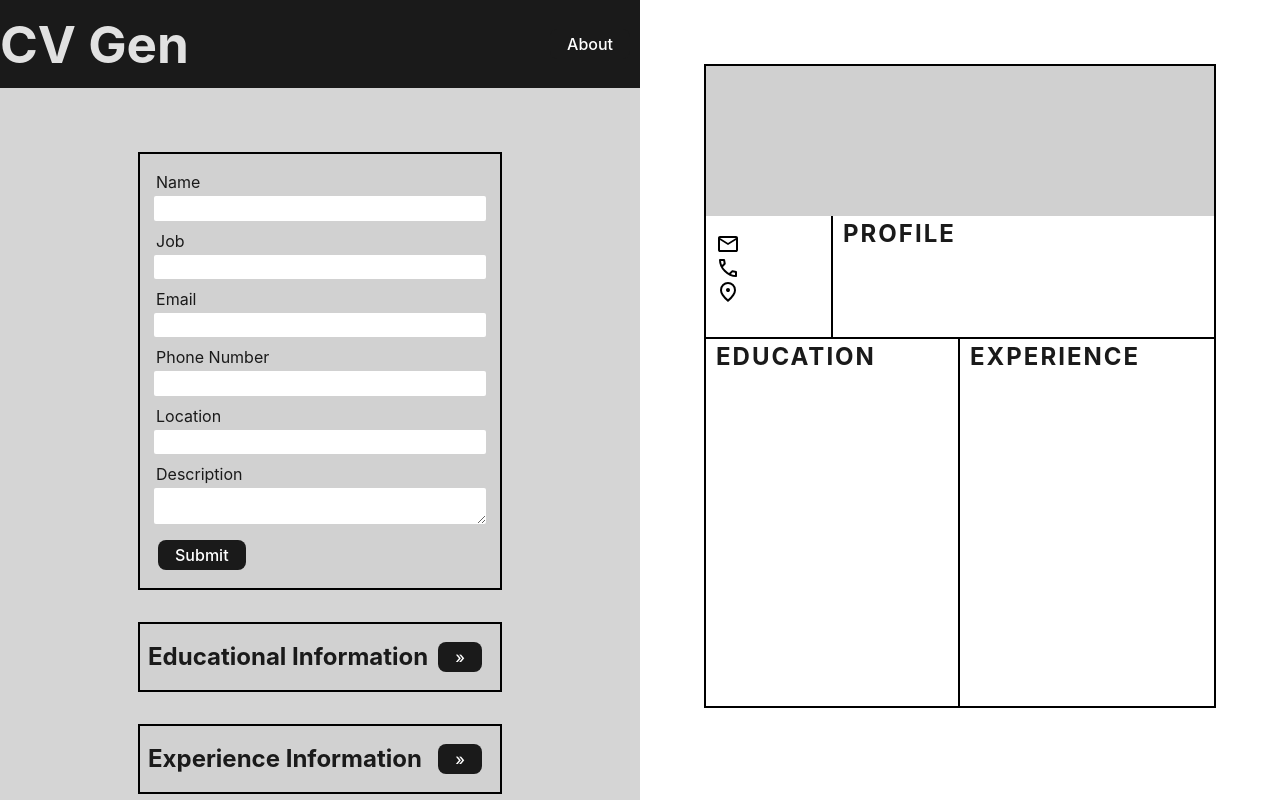
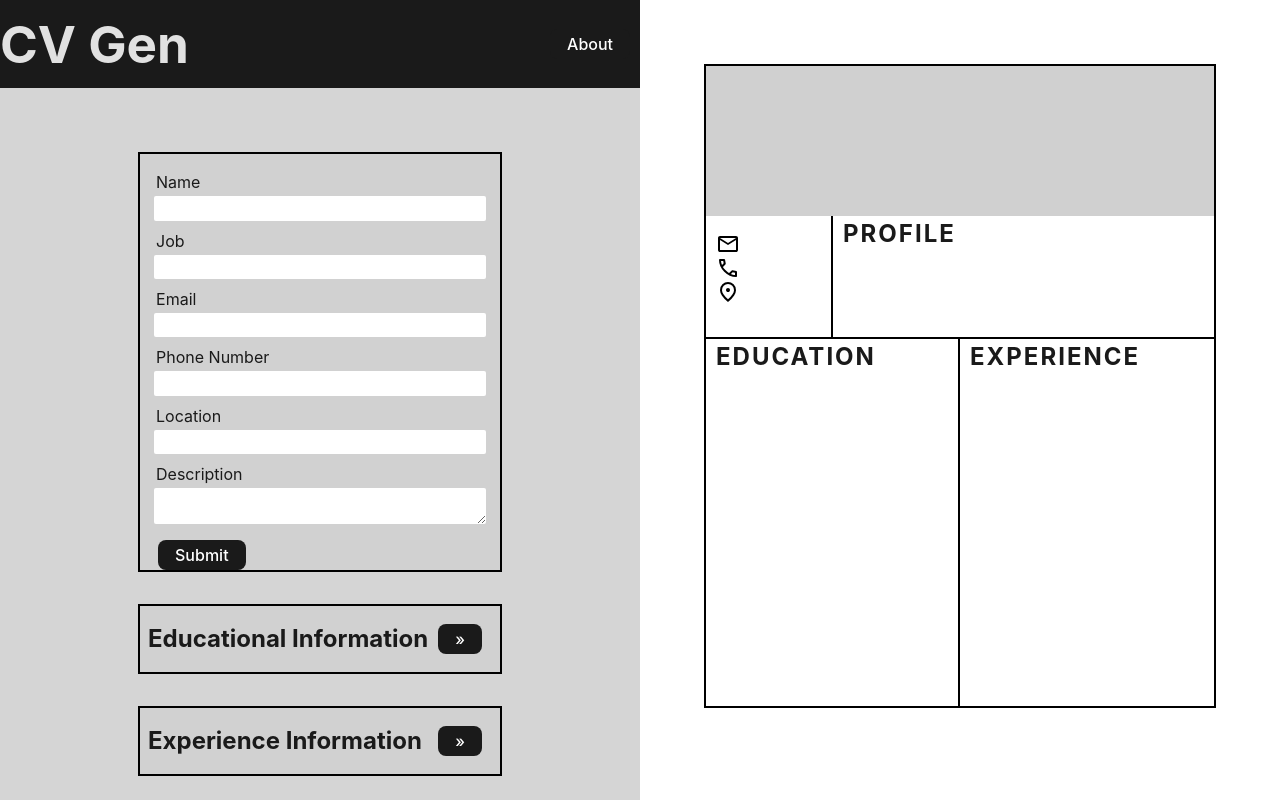
Before and after one commit to Track404/CV-Application2, a React (Vite) app: page / in a window 1280 px wide. Built offline with nearby package versions, Linux system fonts and the light colour scheme.

Commit message:
change styling to make input on screen

```diff
--- a/src/index.css
+++ b/src/index.css
@@ -106,7 +106,7 @@ button:focus-visible {
 }
 
 .allInput > div {
-  max-height: 70vh;
+  max-height: 50vh;
   overflow: auto;
   background-color: rgb(209, 209, 209);
   border: 2px solid black;
```
